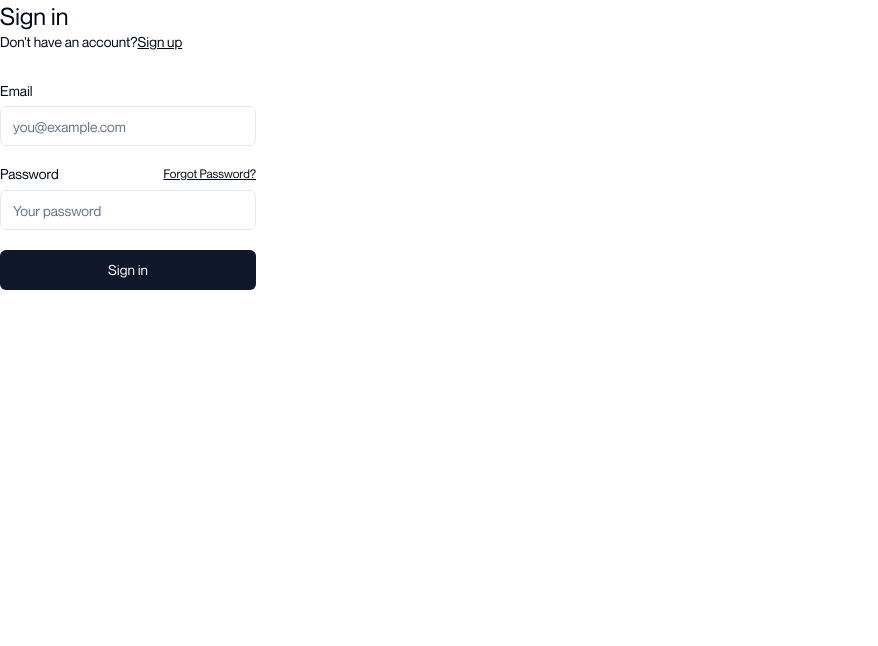
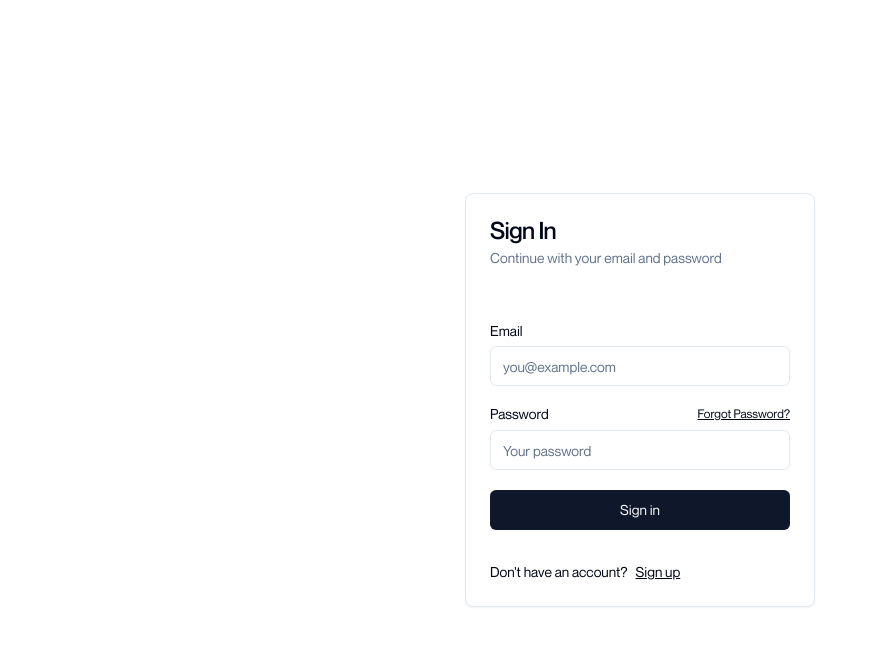
Before and after one commit to digital-markup/stack-cms-api, a Next.js app: page /sign-in in a window 1280 px wide. Shown: the top 646 px of the page, without its empty margins (0-878 px from the left). Built offline with nearby package versions, Linux system fonts and the light colour scheme.

Commit message:
auth check

```diff
--- a/src/app/(admin)/dashboard/products/add-product/components/form-body/form-submit-area.tsx
+++ b/src/app/(admin)/dashboard/products/add-product/components/form-body/form-submit-area.tsx
@@ -57,13 +57,17 @@ function FormSubmitArea() {
     response
       .then((res) => {
         if (res.status === 200) {
-          clearStore();
-          clearVariantStore();
-          deleteImage();
+          alert("Product added successfully");
         }
       })
-      .then(() => alert("Product added successfully"))
-      .finally(() => window.location.reload());
+      .finally(() => {
+        clearStore();
+        clearVariantStore();
+        deleteImage();
+
+        // reset the form
+        window.location.reload();
+      });
   };
 
   return (
--- a/src/app/(admin)/layout.tsx
+++ b/src/app/(admin)/layout.tsx
@@ -1,12 +1,15 @@
 import { SidebarProvider, SidebarTrigger } from "@/components/ui/sidebar";
 import React from "react";
 import { AppSidebar } from "./components/app-sidebar";
+import authentication from "@/services/supabase-auth-check";
 
 interface AdminLayoutProps {
   children: React.ReactNode | React.ReactNode[];
 }
 
-function AdminLayout({ children }: AdminLayoutProps) {
+async function AdminLayout({ children }: AdminLayoutProps) {
+  await authentication();
+
   return (
     <SidebarProvider>
       <AppSidebar />
--- a/src/app/(auth-pages)/layout.tsx
+++ b/src/app/(auth-pages)/layout.tsx
@@ -4,6 +4,6 @@ export default async function Layout({
   children: React.ReactNode;
 }) {
   return (
-    <div className="max-w-7xl flex flex-col gap-12 items-start">{children}</div>
+    <div className="w-full min-h-screen">{children}</div>
   );
 }
--- a/src/app/(auth-pages)/sign-in/page.tsx
+++ b/src/app/(auth-pages)/sign-in/page.tsx
@@ -4,18 +4,29 @@ import { Label } from "@/components/ui/label";
 import { signInAction } from "../actions/actions";
 import { SubmitButton } from "@/components/submit-button";
 import { FormMessage, Message } from "@/components/form-message";
+import {
+  Card,
+  CardContent,
+  CardDescription,
+  CardFooter,
+  CardHeader,
+  CardTitle,
+} from "@/components/ui/card";
 
 export default async function Login(props: { searchParams: Promise<Message> }) {
   const searchParams = await props.searchParams;
   return (
+      <div className="container mx-auto px-16">
+        <div className="flex justify-center items-center h-screen">
+          <Card className="w-[350px]">
+            <CardHeader>
+              <CardTitle>Sign In</CardTitle>
+              <CardDescription>
+                Continue with your email and password
+              </CardDescription>
+            </CardHeader>
+            <CardContent>
               <form className="flex-1 flex flex-col min-w-64">
-      <h1 className="text-2xl font-medium">Sign in</h1>
-      <p className="text-sm text-foreground">
-        Don&apos;t have an account?
-        <Link className="text-foreground font-medium underline" href="/sign-up">
-          Sign up
-        </Link>
-      </p>
                 <div className="flex flex-col gap-2 [&>input]:mb-3 mt-8">
                   <Label htmlFor="email">Email</Label>
                   <Input name="email" placeholder="you@example.com" required />
@@ -34,11 +45,29 @@ export default async function Login(props: { searchParams: Promise<Message> }) {
                     placeholder="Your password"
                     required
                   />
-        <SubmitButton pendingText="Signing In..." formAction={signInAction}>
+                  <SubmitButton
+                    pendingText="Signing In..."
+                    formAction={signInAction}
+                  >
                     Sign in
                   </SubmitButton>
                   <FormMessage message={searchParams} />
                 </div>
               </form>
+            </CardContent>
+            <CardFooter>
+              <p className="text-sm text-foreground">
+                Don&apos;t have an account?
+                <Link
+                  className="text-foreground font-medium underline ml-2"
+                  href="/sign-up"
+                >
+                  Sign up
+                </Link>
+              </p>
+            </CardFooter>
+          </Card>
+        </div>
+      </div>
   );
 }
--- a/src/app/(auth-pages)/sign-up/page.tsx
+++ b/src/app/(auth-pages)/sign-up/page.tsx
@@ -4,6 +4,14 @@ import Link from "next/link";
 import { signUpAction } from "../actions/actions";
 import { FormMessage, Message } from "@/components/form-message";
 import { SubmitButton } from "@/components/submit-button";
+import {
+  Card,
+  CardContent,
+  CardDescription,
+  CardFooter,
+  CardHeader,
+  CardTitle,
+} from "@/components/ui/card";
 
 export default async function Signup(props: {
   searchParams: Promise<Message>;
@@ -19,14 +27,17 @@ export default async function Signup(props: {
 
   return (
     <>
+      <div className="container mx-auto px-16">
+        <div className="flex justify-center items-center h-screen">
+          <Card className="w-[350px]">
+            <CardHeader>
+              <CardTitle>Sign Up</CardTitle>
+              <CardDescription>
+                Create a new account using your email.
+              </CardDescription>
+            </CardHeader>
+            <CardContent>
               <form className="flex flex-col min-w-64 max-w-64 mx-auto">
-        <h1 className="text-2xl font-medium">Sign up</h1>
-        <p className="text-sm text text-foreground">
-          Already have an account?{" "}
-          <Link className="text-primary font-medium underline" href="/sign-in">
-            Sign in
-          </Link>
-        </p>
                 <div className="flex flex-col gap-2 [&>input]:mb-3 mt-8">
                   <Label htmlFor="email">Email</Label>
                   <Input name="email" placeholder="you@example.com" required />
@@ -38,13 +49,30 @@ export default async function Signup(props: {
                     minLength={6}
                     required
                   />
-          <SubmitButton formAction={signUpAction} pendingText="Signing up...">
+                  <SubmitButton
+                    formAction={signUpAction}
+                    pendingText="Signing up..."
+                  >
                     Sign up
                   </SubmitButton>
                   <FormMessage message={searchParams} />
                 </div>
               </form>
-      {/* <SmtpMessage /> */}
+            </CardContent>
+            <CardFooter>
+              <p className="text-sm text text-foreground">
+                Already have an account?{" "}
+                <Link
+                  className="text-primary font-medium underline"
+                  href="/sign-in"
+                >
+                  Sign in
+                </Link>
+              </p>
+            </CardFooter>
+          </Card>
+        </div>
+      </div>
     </>
   );
 }
--- a/src/components/form-message.tsx
+++ b/src/components/form-message.tsx
@@ -1,3 +1,5 @@
+import { CheckCircle, OctagonX } from "lucide-react";
+
 export type Message =
   | { success: string }
   | { error: string }
@@ -7,17 +9,19 @@ export function FormMessage({ message }: { message: Message }) {
   return (
     <div className="flex flex-col gap-2 w-full max-w-md text-sm">
       {"success" in message && (
-        <div className="text-foreground border-l-2 border-foreground px-4">
+        <div className="text-green-600 flex gap-x-2 items-center border-l-2 border-foreground px-4 bg-green-50 rounded-lg">
+          <CheckCircle />
           {message.success}
         </div>
       )}
       {"error" in message && (
-        <div className="text-destructive-foreground border-l-2 border-destructive-foreground px-4">
+        <div className="text-destructive flex gap-x-2 items-center border-l-2 border-destructive-foreground p-2 bg-red-50 rounded-lg my-4">
+          <OctagonX />
           {message.error}
         </div>
       )}
       {"message" in message && (
-        <div className="text-foreground border-l-2 px-4">{message.message}</div>
+        <div className="text-black border-l-2 px-4">{message.message}</div>
       )}
     </div>
   );
--- /dev/null
+++ b/src/services/supabase-auth-check.ts
@@ -0,0 +1,15 @@
+import { createClient } from "@/utils/supabase/server";
+import { redirect } from "next/navigation";
+
+const authentication = async () => {
+    const supabase = await createClient();
+    const {
+        data: { user },
+    } = await supabase.auth.getUser();
+
+    if (!user) {
+        return redirect("/sign-in");
+    }
+}
+
+export default authentication
--- a/src/utils/supabase/middleware.ts
+++ b/src/utils/supabase/middleware.ts
@@ -42,7 +42,7 @@ export const updateSession = async (request: NextRequest) => {
     const user = await supabase.auth.getUser();
 
     // protected routes
-    if (request.nextUrl.pathname.startsWith("/dashboard") && user.error) {
+    if (request.nextUrl.pathname.startsWith("/dashboard/home") && user.error) {
       return NextResponse.redirect(new URL("/sign-in", request.url));
     }
 
```
Lines whose indentation alone changed are shown as unchanged.
